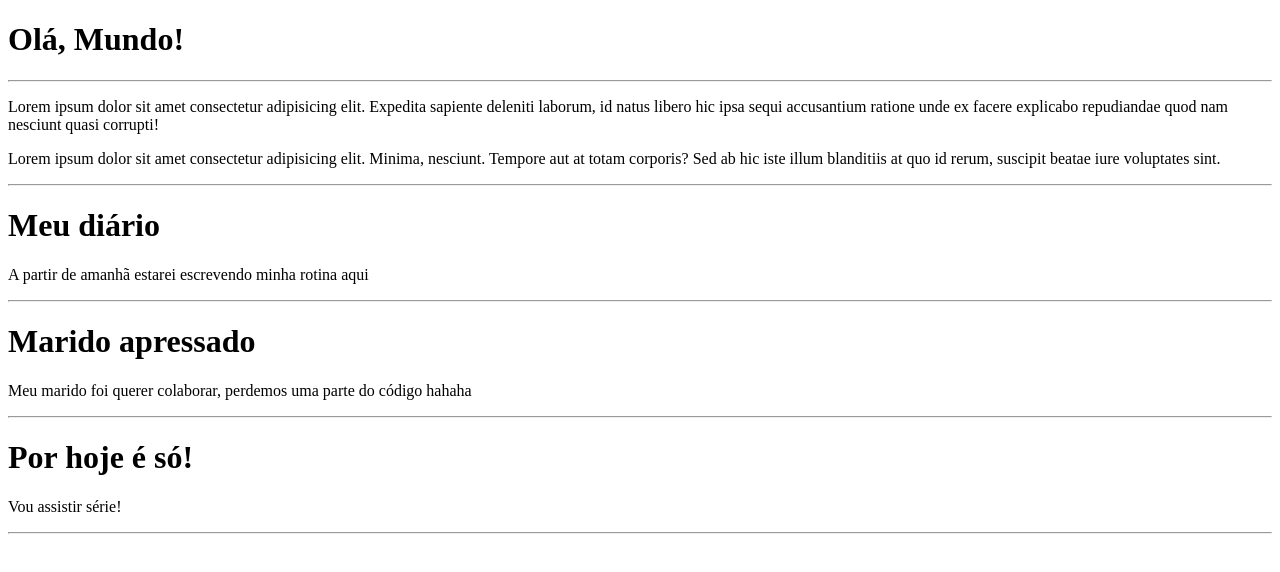
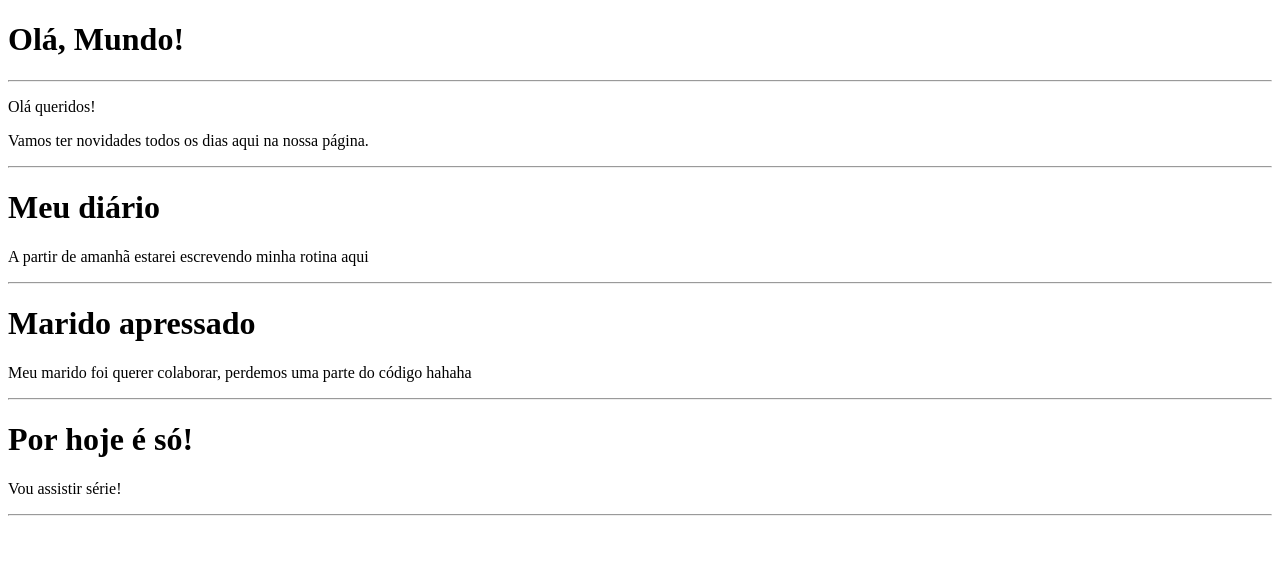
Before and after one commit to michelerocha/Ola-Mundo, a plain HTML site: page Site-exemplo/index.html in a window 1280 px wide. Drawn offline with Linux system fonts and the light colour scheme.

Commit message:
Update index.html
Editei o texto da primeira postagem

```diff
--- a/Site-exemplo/index.html
+++ b/Site-exemplo/index.html
@@ -8,8 +8,8 @@
 <body>
    <h1>Olá, Mundo!</h1>
    <hr>
-   <p>Lorem ipsum dolor sit amet consectetur adipisicing elit. Expedita sapiente deleniti laborum, id natus libero hic ipsa sequi accusantium ratione unde ex facere explicabo repudiandae quod nam nesciunt quasi corrupti!</p>
-   <p>Lorem ipsum dolor sit amet consectetur adipisicing elit. Minima, nesciunt. Tempore aut at totam corporis? Sed ab hic iste illum blanditiis at quo id rerum, suscipit beatae iure voluptates sint.</p>
+   <p>Olá queridos!</p>
+   <p>Vamos ter novidades todos os dias aqui na nossa página.</p>
     <hr>
 
    <h1>Meu diário</h1>
```
